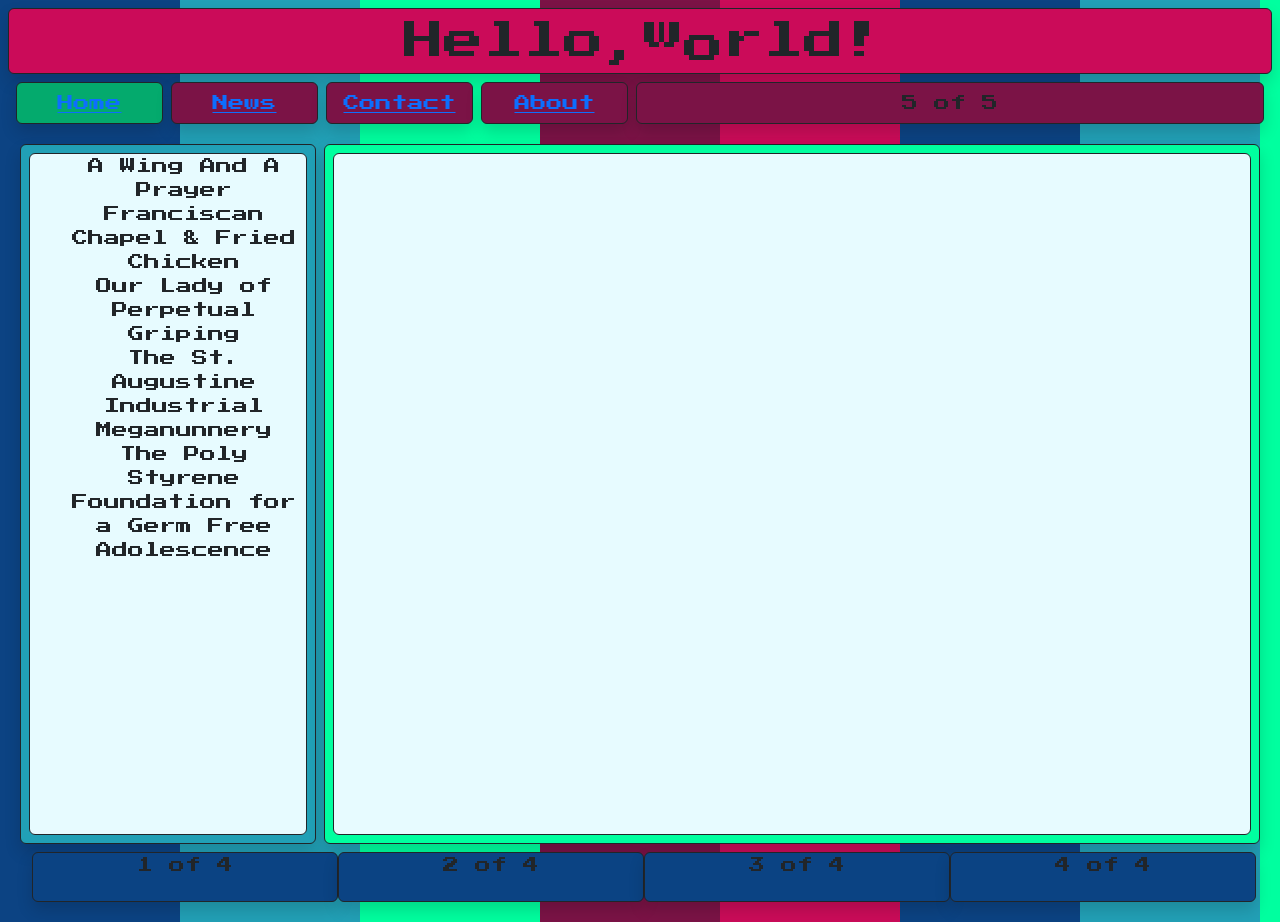
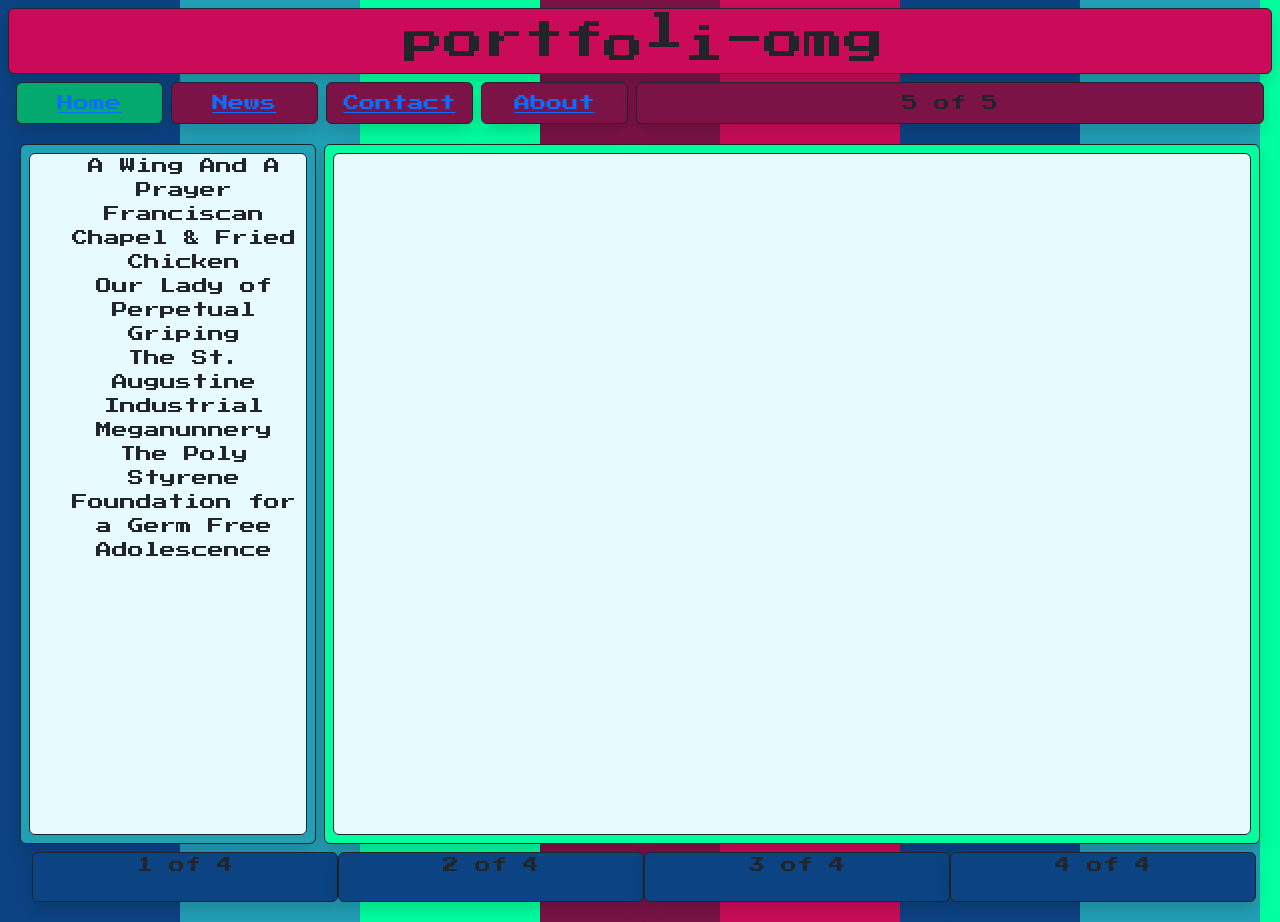
Before and after one commit to archy-calzbioh/portfoli-omg, a website: page index.html in a window 1280 px wide. Drawn offline with nearby package versions, Linux system fonts and the light colour scheme; files whose address does not match are found by name.

Commit message:
functionalized span creation for bouncy header

```diff
--- a/index.html
+++ b/index.html
@@ -24,7 +24,8 @@
 
     <div class="m-2 d-flex flex-column justify-content-around align-items-stretch text-center ">
       <div class="shadow border border-dark rounded" id ="header">
-        <div class="row "><h1 class ="test m-1 p-1"><span>H</span><span>e</span><span>l</span><span>l</span><span>o</span><span>,</span><span>w</span><span>o</span><span>r</span><span>l</span><span>d</span><span>!</span></h1></div>
+        <div class="row "><h1 class ="test m-1 p-1" id ="bouncy_header">
+        </h1></div>
       </div>
 
       <div >
--- a/nap.js
+++ b/nap.js
@@ -14,6 +14,19 @@ for (var i = 0; i < btns.length; i++) {
   });
 }
 
+test = "portfoli-omg"
+for (var i = 0; i < test.length; i++) {
+    const headGet = document.getElementById("bouncy_header")
+    headGet.append()
+    console.log(headGet)
+    const headerSpan = document.createElement("span")
+    headerSpan.append(test[i])
+    console.log(test[i])
+    headGet.append(headerSpan)
+    console.log(headerSpan)
+
+
+}
 
 
 $(document).ready(function () {
```
